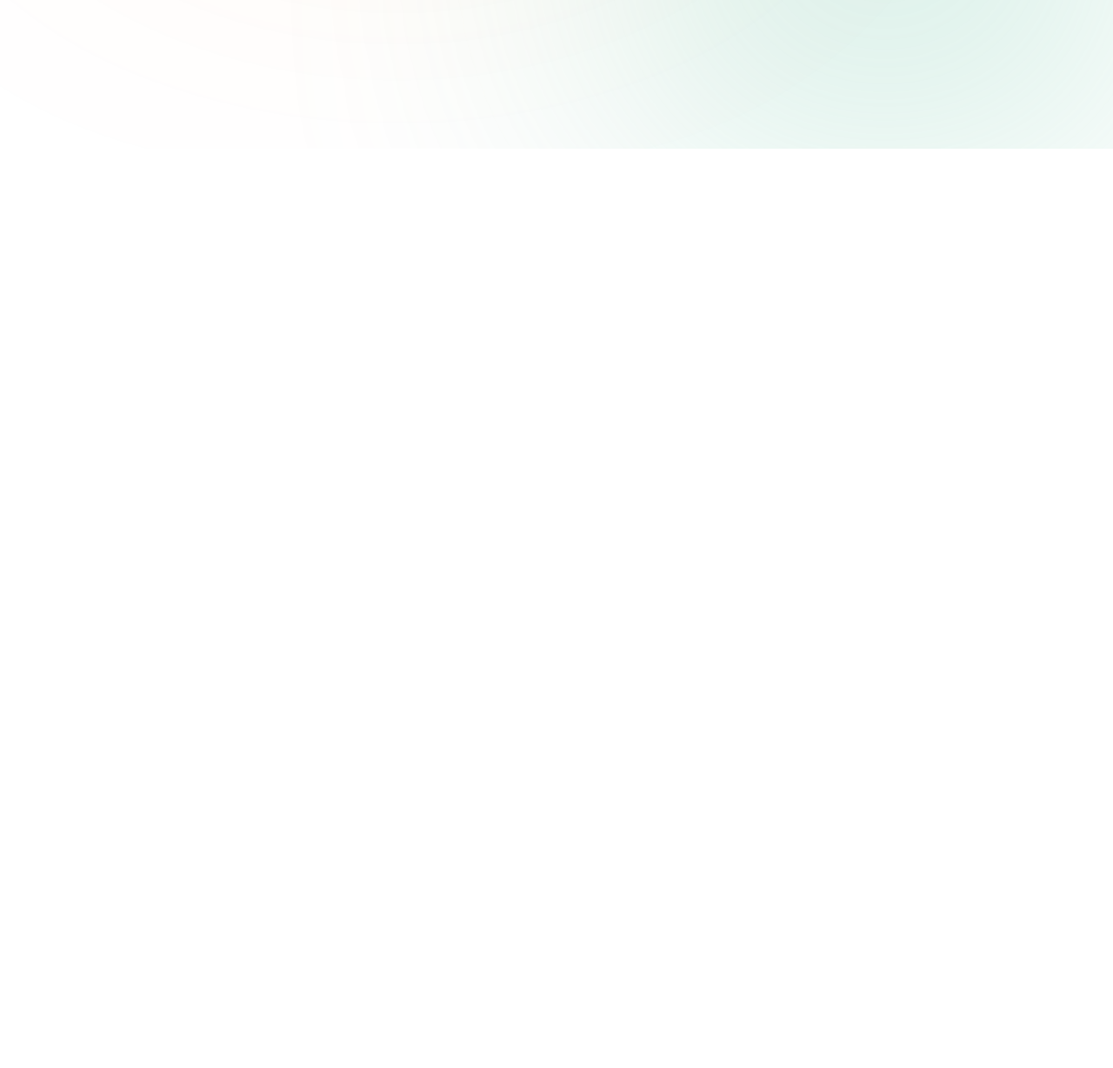
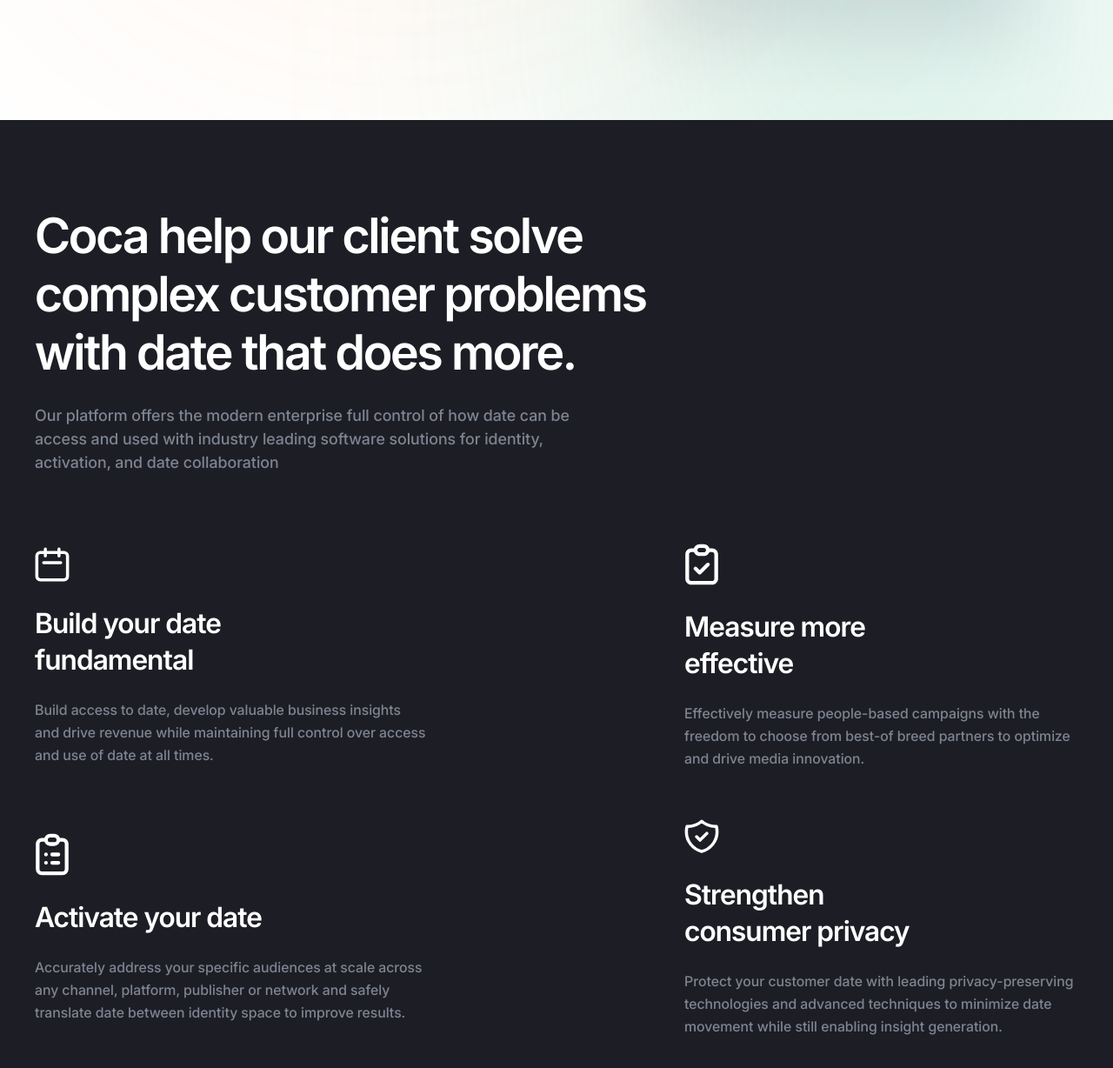
Before and after one commit to DemiurgBased/coca, a website built with Vite: page src/index.html in a window 1280 px wide. Shown: the part 834-2062 px from the top of the page at 87% size. Before the commit the page ends 1005 px from the top, so only its background shows below. Built offline with nearby package versions, Linux system fonts and the light colour scheme; files whose address does not match are found by name.

Commit message:
lesson 13 finished, created overview-section

```diff
--- a/src/assets/scss/base/vars.scss
+++ b/src/assets/scss/base/vars.scss
@@ -14,14 +14,21 @@
     --logo-color-circle: #101010;
     --container-padding: 15px;
     --container-width: 1200px;
+    @include mini-desktop {
+        --container-width: 1000px;
+    }
+    @include tablet {
+        --container-width: 860px;
+    }
     @include mobile {
-        --container-width: 4800px;
+        --container-width: 480px;
     }
     --transition: 0.3s;
     --z-index-1: 1;
     --z-index-2: 2;
     --z-index-3: 3;
     --z-index-4: 4;
+    --overview-bg-color: #1d1e25;
 
 }
 
@@ -32,5 +39,6 @@
     --logo-color-text: #fff;
     --logo-color-circle: #343542;
     --success-color-70: #e2f8f033;
+    --overview-bg-color: #18181d;
 
 }
--- a/src/assets/scss/components/header.scss
+++ b/src/assets/scss/components/header.scss
@@ -1,9 +1,4 @@
 .header {
-  position: fixed;
-  top: 0;
-  left: 0;
-  right: 0;
-  z-index: var(--z-index-3);
   padding: 26px 0px 22px;
 
   @include mobile {
--- a/src/assets/scss/components/home/hero.scss
+++ b/src/assets/scss/components/home/hero.scss
@@ -4,6 +4,10 @@
 
   @include mini-desktop {
     padding: 87px 0 121px;
+  }
+
+  @include mobile {
+    min-height: calc(100dvh - 109px);
   }
 
   &::before {
--- /dev/null
+++ b/src/assets/scss/components/home/overview.scss
@@ -0,0 +1,89 @@
+.overview {
+    background-color: var(--overview-bg-color);
+    padding: 100px 0;
+
+    @include tablet {
+        text-align: center;
+    }
+
+    @include mobile {
+        padding: 60px 0;
+    }
+
+    &__title {
+        margin-bottom: 24px;
+        max-width: 816px;
+        font-weight: 600;
+        color: #fff;
+        letter-spacing: -0.04em;
+    }
+
+    &__descr {
+        max-width: 660px;
+        line-height: 150%;
+        font-weight: 500;
+        color: #7e8492;
+        margin-bottom: 80px;
+
+        @include tablet {
+            margin-bottom: 60px;
+        }
+
+        @include small-mobile {
+            margin-bottom: 50px;
+        }
+    }
+
+    &__list {
+        @include flex-all-between;
+        gap: 56px;
+        flex-wrap: wrap;
+
+        @include tablet {
+            flex-direction: column;
+            align-items: center;
+            gap: 40px;
+        }
+
+    }
+
+    &__item {
+        max-width: 453px;
+
+        &-title {
+            max-width: 262px;
+            font-weight: 600;
+            line-height: 131%;
+            color: #fff;
+            letter-spacing: -0.03em;
+
+            @include mobile {
+                max-width: 320px;
+            }
+        }
+
+        &-icon,
+        &-title {
+            margin-bottom: 24px;
+
+            @include tablet {
+                margin-bottom: 20px;
+            }
+        }
+
+        &-descr {
+            font-weight: 500;
+            line-height: 162%;
+            color: #7e8492;
+        }
+    }
+
+    &__title,
+    &__descr,
+    &__item-title {
+        @include tablet {
+            margin-right: auto;
+            margin-left: auto;
+        }
+    }
+}
--- a/src/assets/scss/main.scss
+++ b/src/assets/scss/main.scss
@@ -12,3 +12,4 @@
 @import './globals/button.scss';
 @import './components/header.scss';
 @import './components/home/hero.scss';
+@import './components/home/overview.scss';
--- a/src/html/components/home/hero.html
+++ b/src/html/components/home/hero.html
@@ -25,7 +25,7 @@
                 <h3 class="hero__sales-title">Sales Report</h3>
                 <img
                     class="hero__sales-img"
-                    src="../../../assets/icons/sales-report-graph-icon.svg"
+                    src="./assets/icons/sales-report-graph-icon.svg"
                     width="366"
                     height="260"
                     alt="sales-report-graph-icon">
@@ -33,7 +33,7 @@
             <div class="hero__customer">
                 <h3 class="hero__customer-title">Customer Growth</h3>
                 <img
-                src="../../../assets/icons/customer-growth-graph-icon.svg"
+                src="./assets/icons/customer-growth-graph-icon.svg"
                 width="177"
                 height="149"
                 alt="customer-growth-graph">
--- /dev/null
+++ b/src/html/components/home/overview.html
@@ -0,0 +1,62 @@
+<section class="overview">
+    <div class="container">
+        <h2 class="overview__title heading-h2">
+            Coca help our client solve complex customer problems with date that does
+            more.
+        </h2>
+        <p class="overview__descr text-p-medium">
+            Our platform offers the modern enterprise full control of how date can be
+            access and used with industry leading software solutions for identity,
+            activation, and date collaboration
+        </p>
+        <ul class="overview__list">
+            <li class="overview__item">
+                <img src="./assets/icons/calendar-icon.svg"
+                class="overview__item-icon"
+                alt="calendar-icon"
+                width="40"
+                height="40">
+                <h3 class="overview__item-title heading-h5">Build your date fundamental</h3>
+                <p class="overview__item-descr text-p-default">Build access to date, develop valuable business insights and drive revenue while maintaining
+                full control over access and use of date at all times.
+                </p>
+            </li>
+            <li class="overview__item">
+                <img src="./assets/icons/todo-icon.svg"
+                class="overview__item-icon"
+                alt="todo-icon"
+                width="40"
+                height="40">
+                <h3 class="overview__item-title heading-h5">Measure more effective</h3>
+                <p class="overview__item-descr text-p-default">
+                    Effectively measure people-based campaigns with the freedom
+                    to choose from best-of breed partners to optimize and drive media innovation.
+                </p>
+            </li>
+            <li class="overview__item">
+                <img src="./assets/icons/list-icon.svg"
+                class="overview__item-icon"
+                alt="list-icon"
+                width="40"
+                height="40">
+                <h3 class="overview__item-title heading-h5">Activate your date</h3>
+                <p class="overview__item-descr text-p-default">
+                    Accurately address your specific audiences at scale across any channel, platform,
+                    publisher or network and safely translate date between identity space to improve results.
+                </p>
+            </li>
+            <li class="overview__item">
+                <img src="./assets/icons/shield-icon.svg"
+                class="overview__item-icon"
+                alt="shield-icon"
+                width="40"
+                height="40">
+                <h3 class="overview__item-title heading-h5">Strengthen consumer privacy</h3>
+                <p class="overview__item-descr text-p-default">
+                    Protect your customer date with leading privacy-preserving technologies and advanced
+                    techniques to minimize date movement while still enabling insight generation.
+                </p>
+            </li>
+        </ul>
+    </div>
+</section>
--- a/src/index.html
+++ b/src/index.html
@@ -5,6 +5,7 @@
   <body class="body" data-theme="light">
     <load src="./html/components/header.html" />
     <load src="./html/components/home/hero.html" />
+    <load src="./html/components/home/overview.html" />
     <script type="module" src="./js/main.js"></script>
   </body>
 </html>
```
Also changed, not shown: src/assets/icons/calendar-icon.svg (added), src/assets/icons/list-icon.svg (added), src/assets/icons/shield-icon.svg (added), src/assets/icons/todo-icon.svg (added).
